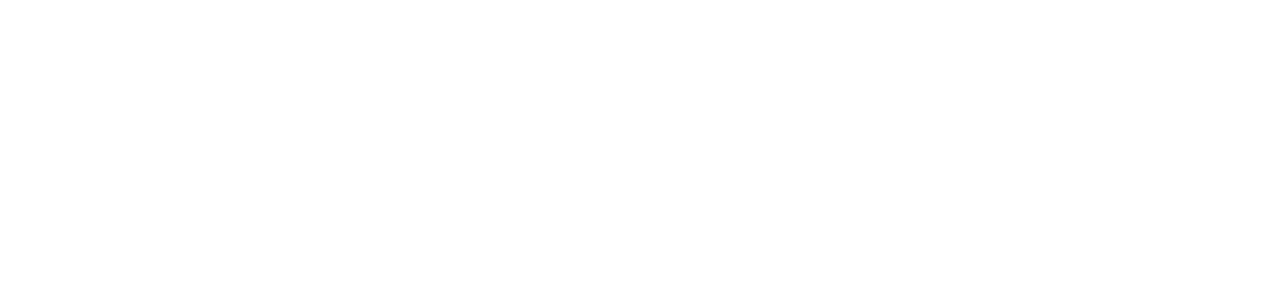
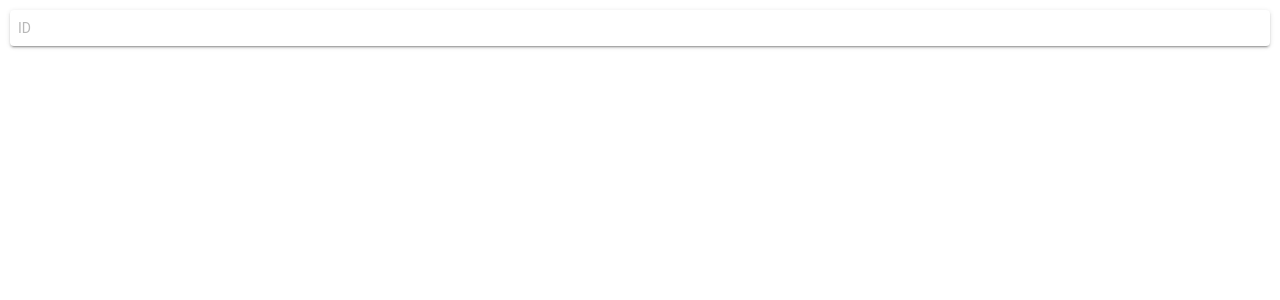
Before and after one commit to LeonardoTelis/acsystemLeo, a React (Create React App) app: page /searchBar in a window 1280 px wide. Shown: the top 300 px of the page. Built offline with nearby package versions, Linux system fonts and the light colour scheme.

Commit message:
leo cambios

```diff
--- a/src/App.tsx
+++ b/src/App.tsx
@@ -36,6 +36,7 @@
 import Firmas_UnidadesEdit from "../src/components/Firmas_Unidades/Firmas_UnidadesEdit";
 import Unidades_Negocio from "./components/Unidades_Negocio/Unidades_Negocio";
 import UnidadesNegocioEdit from "./pages/UnidadesNegocioEdit";
+import searchBar from "./components/Firmas_Unidades/searchBar";
 
 setupIonicReact();
 
@@ -53,6 +54,7 @@
         <Route exact path="/reporteproduct">
           <ReporteProd></ReporteProd>
         </Route>
+        {/* <Route path="/Firmas_Unidades" component={Firmas_Unidades} exact={true} /> */}
         <Route path="/Promesas" component={Promesas} exact={true} />
         <Route path="/Pagos" component={Pagos} exact={true} />
         <Route path="/Importar" component={Importar} exact={true} />
@@ -61,12 +63,9 @@
         <Route path="/Asignacion" component={Asignacion} exact={true} />
         <Route path="/Reportes" component={Reportes} exact={true} />
         <Route path="/Graficas" component={Graficas} exact={true} />
+        <Route path="/searchBar" component={searchBar} exact={true} />
         <Route path="/Unidades_Negocio/:id" component={Unidades_Negocio} exact={true} />
-        <Route
-          path="/Firmas_Unidades"
-          component={Firmas_Unidades}
-          exact={true}
-        />
+
         <Route
           path="/Firmas_UnidadesEdit/:id"
           component={Firmas_UnidadesEdit}
@@ -74,6 +73,9 @@
         />
         <Route path="/CreditoStatus" render={() => (<CreditoStatus/>)} exact={true}>
           <CreditoStatus></CreditoStatus>
+        </Route>
+        <Route path="/Firmas_Unidades" render={() => (<Firmas_Unidades/>)} exact={true}>
+          <Firmas_Unidades></Firmas_Unidades>
         </Route>
         <Route path="/CreditoStatus/edit/:id" exact={true}>
           <CreditoStatusEdit></CreditoStatusEdit>
--- a/src/components/Firmas_Unidades/Firmas_Unidades.tsx
+++ b/src/components/Firmas_Unidades/Firmas_Unidades.tsx
@@ -17,17 +17,21 @@
   IonMenu,
   IonPage,
   IonRow,
+  IonSearchbar,
   IonTitle,
   IonToolbar,
 } from "@ionic/react";
+import axios from "axios";
 import { checkmark, pencil, trash } from "ionicons/icons";
 import "./Firmas.css";
+import UnidadesNegocio from "../Unidades_Negocio/Unidades";
 import { removeFirma,  searchFirma } from "./Firmas_UnidadesApi";
 import Firma from "./Firma";
 import Firmas_UnidadesEdit from "./Firmas_UnidadesEdit";
 import { useHistory } from "react-router";
+import { error } from "console";
 // import { Container } from "react-dom";
-import Unidades_Negocio from "../Unidades_Negocio/Unidades_Negocio";
+// import Unidades_Negocio from "../Unidades_Negocio/Unidades_Negocio";
 
 
 interface ContainerProps{}
@@ -63,7 +67,7 @@
     <IonContent>
       <IonHeader>
         <IonToolbar>
-          <IonTitle>Firmas y Unidades de negocio</IonTitle>
+          {/* <IonTitle>Firmas y Unidades de negocio</IonTitle> */}
           <IonButtons slot="end">
             <NavButtons />
           </IonButtons>
@@ -75,9 +79,10 @@
           <br></br>
           <IonTitle >Firmas</IonTitle>
           <IonItem className="containerInputs containerInputPassword">
-                  <IonLabel position="fixed">Id</IonLabel>
-                  <IonInput type="text" name="nombre" id="nombre" />
+          {/* <ion-searchbar show-cancel-button="always" placeholder="Always Show"></ion-searchbar> */}
+          <IonSearchbar showCancelButton="never" cancel-button-icon="trash"  placeholder="ID"></IonSearchbar>
                 </IonItem>
+
 
           <IonGrid className="table">
           <IonRow id="headerTable">
--- /dev/null
+++ b/src/components/Firmas_Unidades/searchBar.tsx
@@ -0,0 +1,21 @@
+import { IonCard, IonContent, IonInput } from "@ionic/react"
+import { ChangeEvent, useRef } from "react";
+import { setTimeout } from "timers";
+import { timeout } from "workbox-core/_private";
+import { NavButtons } from "../NavButtons";
+
+
+const searchBar = () =>{
+
+
+return (
+<IonContent>
+    <IonCard>
+    <IonInput type="text" className="form-control" placeholder="ID"
+    />
+    </IonCard>
+</IonContent>
+    )
+}
+
+export default searchBar
--- a/src/components/NavButtons.tsx
+++ b/src/components/NavButtons.tsx
@@ -30,7 +30,7 @@
                 <IonButton routerLink={"/Asignacion"}>Asignación</IonButton>
                 <IonButton routerLink={"/Reportes"}>Reportes</IonButton>
                 <IonButton routerLink={"/Graficas"}>Graficas</IonButton>
-                <IonButton routerLink={"/Unidades_Negocio"}>Unidades</IonButton>
+                <IonButton routerLink={"/searchBar"}>searchBar</IonButton>
                 </>
             )}
         </div>
--- a/src/components/Unidades_Negocio/Unidades_Negocio.tsx
+++ b/src/components/Unidades_Negocio/Unidades_Negocio.tsx
@@ -15,7 +15,7 @@
   IonRow,
   IonCol,
   IonIcon,
-} from "@ionic/react";
+} from '@ionic/react';
 import "./Unidades.css";
 import { OverlayEventDetail } from "@ionic/core/components";
 import { removeUnidadNegocio, searchUnidadById } from "./Unidades_NegocioApi";
```
